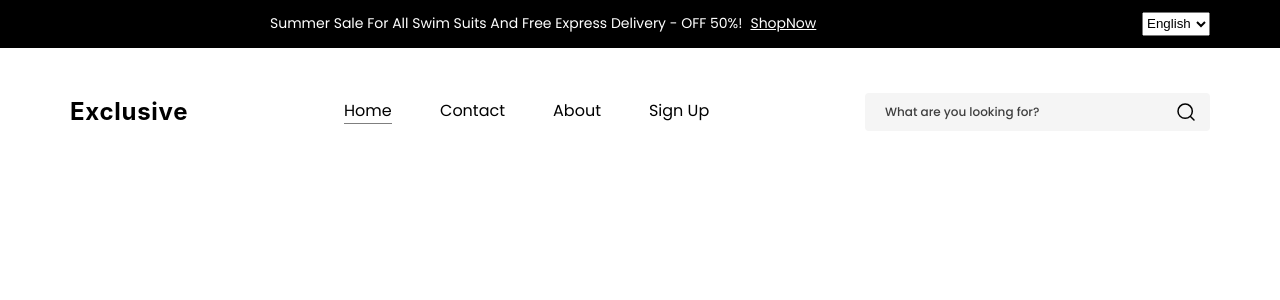
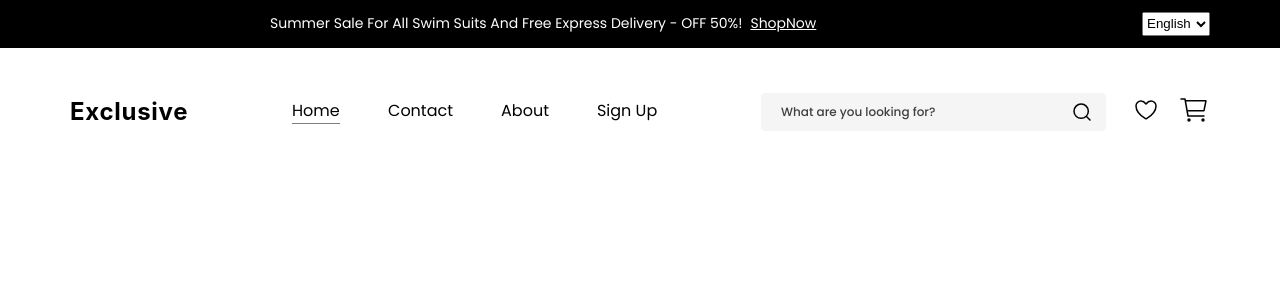
Before and after one commit to AndreyHunter/exclusive, a React (Vite) app: page / in a window 1280 px wide. Shown: the top 300 px of the page. Built offline with nearby package versions, Linux system fonts and the light colour scheme.

Commit message:
Added a userActions component

```diff
--- a/src/components/header/Header.jsx
+++ b/src/components/header/Header.jsx
@@ -1,6 +1,7 @@
 import Logo from '../../ui/logo/Logo';
 import HeaderNav from './headerNav/HeaderNav';
 import Search from '../search/Search';
+import UserActions from '../userActions/UserActions';
 
 import navBarPages from '../../constants/navBarPages';
 
@@ -11,7 +12,10 @@ const Header = () => {
         <div className={styles.content}>
             <Logo />
             <HeaderNav pages={navBarPages} />
-            <Search />
+            <div className={styles.wrapper}>
+                <Search />
+                <UserActions />
+            </div>
         </div>
     );
 };
--- a/src/components/header/header.module.scss
+++ b/src/components/header/header.module.scss
@@ -3,3 +3,9 @@
     align-items: center;
     justify-content: space-between;
 }
+
+.wrapper {
+    display: flex;
+    align-items: center;
+    gap: 24px;
+}
--- /dev/null
+++ b/src/components/userActions/UserActions.jsx
@@ -0,0 +1,19 @@
+import WishListIcon from '../../ui/wishListIcon/WishListIcon';
+import CartIcon from '../../ui/cartIcon/CartIcon';
+
+import styles from './userActions.module.scss';
+
+const UserActions = () => {
+    return (
+        <div className={styles.buttons}>
+            <button type="button">
+                <WishListIcon />
+            </button>
+            <button type="button">
+                <CartIcon />
+            </button>
+        </div>
+    );
+};
+
+export default UserActions;
--- /dev/null
+++ b/src/components/userActions/userActions.module.scss
@@ -0,0 +1,12 @@
+.buttons {
+    display: flex;
+    align-items: center;
+    gap: 16px;
+
+    button {
+        border: none;
+        outline: none;
+        background-color: transparent;
+        cursor: pointer;
+    }
+}
--- /dev/null
+++ b/src/ui/cartIcon/CartIcon.jsx
@@ -0,0 +1,41 @@
+const CartIcon = () => {
+    return (
+        <svg
+            xmlns="http://www.w3.org/2000/svg"
+            width="32"
+            height="32"
+            viewBox="0 0 32 32"
+            fill="none">
+            <path
+                d="M11 27C11.5523 27 12 26.5523 12 26C12 25.4477 11.5523 25 11 25C10.4477 25 10 25.4477 10 26C10 26.5523 10.4477 27 11 27Z"
+                stroke="black"
+                strokeWidth="1.5"
+                strokeLinecap="round"
+                strokeLinejoin="round"
+            />
+            <path
+                d="M25 27C25.5523 27 26 26.5523 26 26C26 25.4477 25.5523 25 25 25C24.4477 25 24 25.4477 24 26C24 26.5523 24.4477 27 25 27Z"
+                stroke="black"
+                strokeWidth="1.5"
+                strokeLinecap="round"
+                strokeLinejoin="round"
+            />
+            <path
+                d="M3 5H7L10 22H26"
+                stroke="black"
+                strokeWidth="1.5"
+                strokeLinecap="round"
+                strokeLinejoin="round"
+            />
+            <path
+                d="M10 16.6667H25.59C25.7056 16.6667 25.8177 16.6267 25.9072 16.5535C25.9966 16.4802 26.0579 16.3782 26.0806 16.2648L27.8806 7.26479C27.8951 7.19222 27.8934 7.11733 27.8755 7.04552C27.8575 6.97371 27.8239 6.90678 27.7769 6.84956C27.73 6.79234 27.6709 6.74625 27.604 6.71462C27.5371 6.68299 27.464 6.66661 27.39 6.66666H8"
+                stroke="black"
+                strokeWidth="1.5"
+                strokeLinecap="round"
+                strokeLinejoin="round"
+            />
+        </svg>
+    );
+};
+
+export default CartIcon;
--- /dev/null
+++ b/src/ui/wishListIcon/WishListIcon.jsx
@@ -0,0 +1,20 @@
+const WishListIcon = ({ color = 'black' }) => {
+    return (
+        <svg
+            xmlns="http://www.w3.org/2000/svg"
+            width="32"
+            height="32"
+            viewBox="0 0 32 32"
+            fill="none">
+            <path
+                d="M11 7C8.239 7 6 9.216 6 11.95C6 14.157 6.875 19.395 15.488 24.69C15.6423 24.7839 15.8194 24.8335 16 24.8335C16.1806 24.8335 16.3577 24.7839 16.512 24.69C25.125 19.395 26 14.157 26 11.95C26 9.216 23.761 7 21 7C18.239 7 16 10 16 10C16 10 13.761 7 11 7Z"
+                stroke={color}
+                strokeWidth="1.5"
+                strokeLinecap="round"
+                strokeLinejoin="round"
+            />
+        </svg>
+    );
+};
+
+export default WishListIcon;
```
